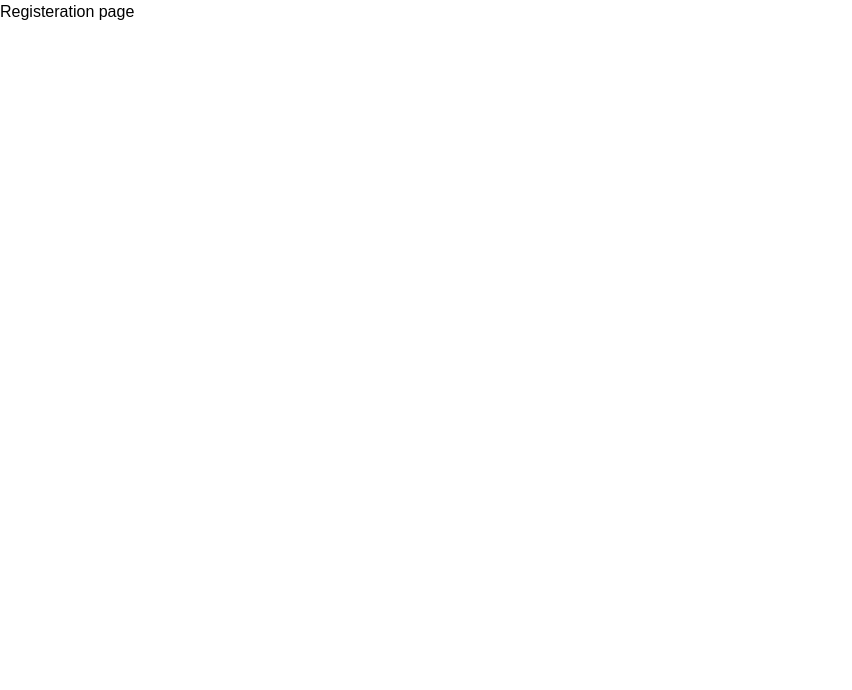
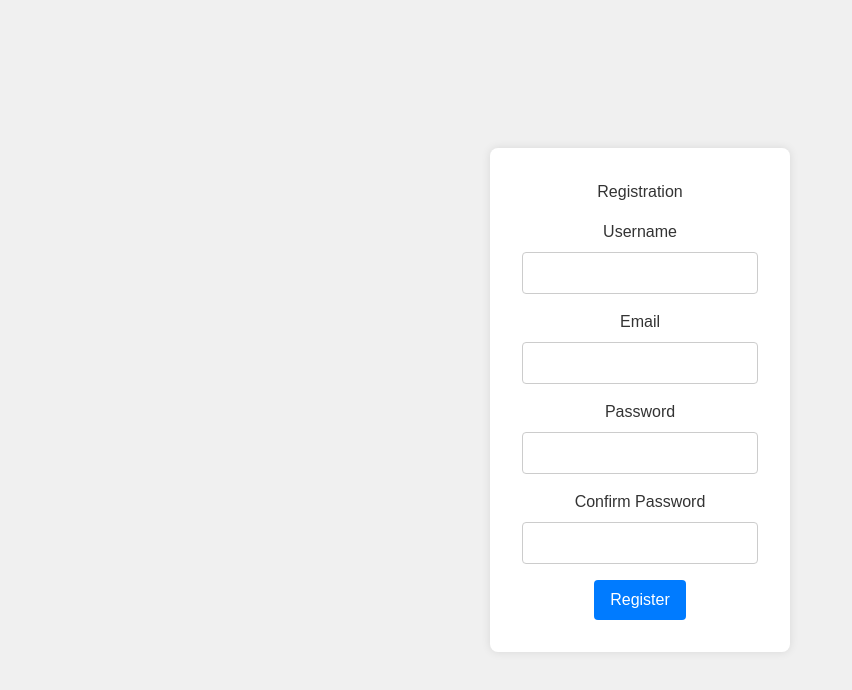
Before and after one commit to axce-j/Webforum, a Next.js app: page /register in a window 1280 px wide. Shown: the top 690 px of the page, without its empty margins (0-852 px from the left). Built offline with nearby package versions, Linux system fonts and the light colour scheme.

Commit message:
Update page.tsx

```diff
--- a/src/app/(auth)/register/page.tsx
+++ b/src/app/(auth)/register/page.tsx
@@ -1,11 +1,139 @@
-import React from 'react'
+'use client'
+import React, { useState } from 'react'
 
-const page = () => {
+const RegistrationPage = () => {
+  const [formData, setFormData] = useState({
+    username: '',
+    email: '',
+    password: '',
+    confirmPassword: '',
+  });
+  const [error, setError] = useState('');
+
+  const handleChange = (e) => {
+    const { name, value } = e.target;
+    setFormData({
+      ...formData,
+      [name]: value,
+    });
+  };
+
+  const handleSubmit = (e) => {
+    e.preventDefault();
+    const { username, email, password, confirmPassword } = formData;
+
+    if (!username || !email || !password || !confirmPassword) {
+      setError('All fields are required');
+    } else if (password !== confirmPassword) {
+      setError('Passwords do not match');
+    } else {
+      setError('');
+      // Handle registration logic here
+      console.log('Registering user with data:', formData);
+    }
+  };
+
   return (
-    <div>
-      Registeration page
+    <div style={styles.container}>
+      <form onSubmit={handleSubmit} style={styles.form}>
+        <h2 style={styles.title}>Registration</h2>
+        {error && <p style={styles.error}>{error}</p>}
+        <div style={styles.inputGroup}>
+          <label htmlFor="username" style={styles.label}>Username</label>
+          <input
+            type="text"
+            id="username"
+            name="username"
+            value={formData.username}
+            onChange={handleChange}
+            style={styles.input}
+          />
+        </div>
+        <div style={styles.inputGroup}>
+          <label htmlFor="email" style={styles.label}>Email</label>
+          <input
+            type="email"
+            id="email"
+            name="email"
+            value={formData.email}
+            onChange={handleChange}
+            style={styles.input}
+          />
+        </div>
+        <div style={styles.inputGroup}>
+          <label htmlFor="password" style={styles.label}>Password</label>
+          <input
+            type="password"
+            id="password"
+            name="password"
+            value={formData.password}
+            onChange={handleChange}
+            style={styles.input}
+          />
+        </div>
+        <div style={styles.inputGroup}>
+          <label htmlFor="confirmPassword" style={styles.label}>Confirm Password</label>
+          <input
+            type="password"
+            id="confirmPassword"
+            name="confirmPassword"
+            value={formData.confirmPassword}
+            onChange={handleChange}
+            style={styles.input}
+          />
+        </div>
+        <button type="submit" style={styles.button}>Register</button>
+      </form>
     </div>
-  )
-}
+  );
+};
 
-export default page
+const styles = {
+  container: {
+    display: 'flex',
+    justifyContent: 'center',
+    alignItems: 'center',
+    height: '100vh',
+    backgroundColor: '#f0f0f0',
+  },
+  form: {
+    backgroundColor: '#fff',
+    padding: '2rem',
+    borderRadius: '8px',
+    boxShadow: '0 0 10px rgba(0,0,0,0.1)',
+    width: '300px',
+    textAlign: 'center',
+  },
+  title: {
+    marginBottom: '1rem',
+    color: '#333',
+  },
+  error: {
+    color: 'red',
+    marginBottom: '1rem',
+  },
+  inputGroup: {
+    marginBottom: '1rem',
+  },
+  label: {
+    display: 'block',
+    marginBottom: '0.5rem',
+    color: '#333',
+  },
+  input: {
+    width: '100%',
+    padding: '0.5rem',
+    borderRadius: '4px',
+    border: '1px solid #ccc',
+  },
+  button: {
+    padding: '0.5rem 1rem',
+    border: 'none',
+    borderRadius: '4px',
+    backgroundColor: '#007BFF',
+    color: '#fff',
+    cursor: 'pointer',
+  },
+};
+
+export default RegistrationPage;
```
